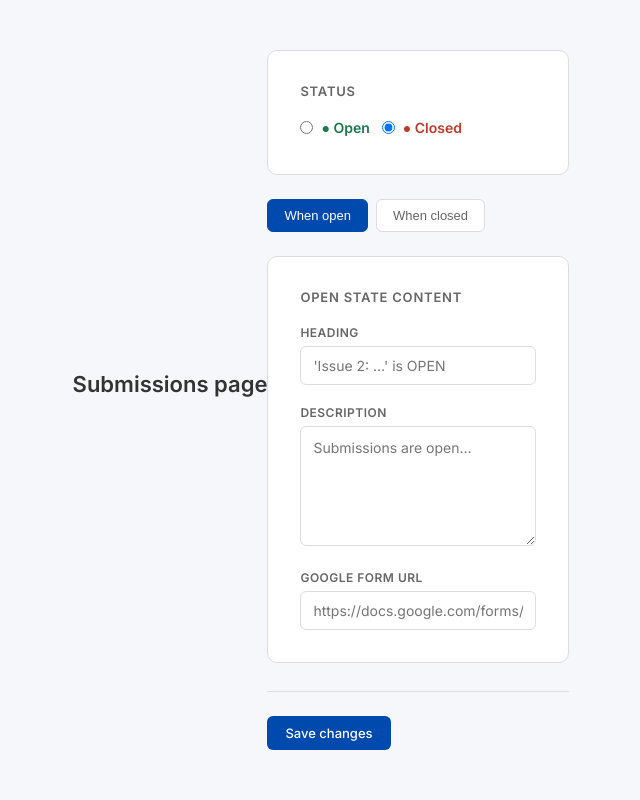
After one commit to evanwongyf/fresh-universe-management-system, a Flask app: template templates/page_submissions.html in a window 1280 px wide. The commit adds this page. Shown: the whole page, without its empty margins (319-959 px from the left). Run offline with Flask 3, Linux system fonts and the light colour scheme; the template is opened without the code that fills it, so the values that code supplies are empty.

Commit message:
Add site-wide page and settings management
New CMS sections (all read/write to R2 fresh-universe/site/):
- Site Settings: footer brand, contact email, Instagram URL
- Home page: welcome heading, body text, banner items
- About Us: heading and description
- Submissions: open/closed toggle, heading, description, form URL (both states)
- Blog page header: heading, description, submit form URL
- Interviews page header: heading, description, optional interview booking URL

Nav updated with Pages dropdown and Settings link.
Dashboard apps_config stat card shows live open/closed status.

Co-Authored-By: Claude Sonnet 4.6 <noreply@anthropic.com>

```diff
--- a/app.py
+++ b/app.py
@@ -18,6 +18,12 @@ from r2_storage import (
     save_staff_to_r2,
     load_staff_applications_from_r2,
     save_staff_applications_to_r2,
+    load_site_settings, save_site_settings,
+    load_home_config, save_home_config,
+    load_about_config, save_about_config,
+    load_submissions_config, save_submissions_config,
+    load_blog_page_config, save_blog_page_config,
+    load_interviews_page_config, save_interviews_page_config,
 )
 
 app = Flask(__name__)
@@ -528,6 +534,155 @@ def _parse_member_form(form):
     return {"name": name, "slug": slug, "role": role, "image": image, "bio": bio}, None
 
 
+# ---------------------------------------------------------------------------
+# Site Settings
+# ---------------------------------------------------------------------------
+_DEFAULT_SETTINGS = {
+    "instagram_url": "https://www.instagram.com/freshuniverse.mag",
+    "contact_email": "freshuniversemagazine@gmail.com",
+    "footer_brand": "Fresh Universe",
+}
+
+@app.route("/settings", methods=["GET", "POST"])
+@login_required
+def site_settings():
+    config = load_site_settings() or _DEFAULT_SETTINGS
+    if request.method == "POST":
+        config = {
+            "instagram_url": request.form.get("instagram_url", "").strip(),
+            "contact_email": request.form.get("contact_email", "").strip(),
+            "footer_brand":  request.form.get("footer_brand", "").strip(),
+        }
+        save_site_settings(config)
+        flash("Site settings saved.", "success")
+        return redirect(url_for("site_settings"))
+    return render_template("site_settings.html", config=config)
+
+# ---------------------------------------------------------------------------
+# Home page
+# ---------------------------------------------------------------------------
+_DEFAULT_HOME = {
+    "welcome_heading": "Welcome",
+    "welcome_text": "Fresh Universe Magazine is a vibrant platform dedicated to showcasing the creative talents of all ages and nationalities. We publish original works of literature, art, photography, and pretty much anything remotely creative! We provide an all-encompassing space for emerging and established creators to share their voices with the world. Our mission is to inspire, connect, and empower creatives through a supportive and inclusive community.",
+    "banner_items": "Literature,Art,Photography,Music,Experimental,Everything",
+}
+
+@app.route("/pages/home", methods=["GET", "POST"])
+@login_required
+def page_home():
+    config = load_home_config() or _DEFAULT_HOME
+    if request.method == "POST":
+        config = {
+            "welcome_heading": request.form.get("welcome_heading", "").strip(),
+            "welcome_text":    request.form.get("welcome_text", "").strip(),
+            "banner_items":    request.form.get("banner_items", "").strip(),
+        }
+        save_home_config(config)
+        flash("Home page saved.", "success")
+        return redirect(url_for("page_home"))
+    return render_template("page_home.html", config=config)
+
+# ---------------------------------------------------------------------------
+# About Us page
+# ---------------------------------------------------------------------------
+_DEFAULT_ABOUT = {
+    "heading":     "A canvas of fresh voices",
+    "description": "Fresh Universe Magazine is a vibrant platform dedicated to showcasing the creative talents of individuals from all walks of life, everywhere! We publish original works of literature, art, photography, experimental work, and other media types. We hope to provide a space for emerging creators to share their voices with the world. Our mission is to inspire, connect, and empower the next generation of artists and storytellers through a supportive and inclusive community.",
+}
+
+@app.route("/pages/about", methods=["GET", "POST"])
+@login_required
+def page_about():
+    config = load_about_config() or _DEFAULT_ABOUT
+    if request.method == "POST":
+        config = {
+            "heading":     request.form.get("heading", "").strip(),
+            "description": request.form.get("description", "").strip(),
+        }
+        save_about_config(config)
+        flash("About Us page saved.", "success")
+        return redirect(url_for("page_about"))
+    return render_template("page_about.html", config=config)
+
+# ---------------------------------------------------------------------------
+# Submissions page
+# ---------------------------------------------------------------------------
+_DEFAULT_SUBMISSIONS = {
+    "is_open":     True,
+    "heading":     "'Issue 2: Bittersweet Blossoms' is OPEN",
+    "description": "Submissions for our second issue, \"Bittersweet Blossoms\" are open! We accept anything creative, with a maximum of 5 submissions for each individual. Please click on the button to access our submission form! We look forward to seeing your submissions!",
+    "form_url":    "https://docs.google.com/forms/d/e/1FAIpQLSe7VdYUW2mfKJSXzgqajt5Wu6sqW3-o6jVICCLX4dNeM3KNeg/viewform?usp=dialog",
+    "closed_heading":     "Issue submissions are currently closed.",
+    "closed_description": "We're currently paused on accepting submissions for our quarterly issues. Please do consider submitting to our lovely fresh blog in the meantime, or booking an artist interview with us if it interests you!",
+}
+
+@app.route("/pages/submissions", methods=["GET", "POST"])
+@login_required
+def page_submissions():
+    config = load_submissions_config() or _DEFAULT_SUBMISSIONS
+    if request.method == "POST":
+        config = {
+            "is_open":            request.form.get("is_open") == "1",
+            "heading":            request.form.get("heading", "").strip(),
+            "description":        request.form.get("description", "").strip(),
+            "form_url":           request.form.get("form_url", "").strip(),
+            "closed_heading":     request.form.get("closed_heading", "").strip(),
+            "closed_description": request.form.get("closed_description", "").strip(),
+        }
+        save_submissions_config(config)
+        flash("Submissions page saved.", "success")
+        return redirect(url_for("page_submissions"))
+    return render_template("page_submissions.html", config=config)
+
+# ---------------------------------------------------------------------------
+# Blog page header
+# ---------------------------------------------------------------------------
+_DEFAULT_BLOG_PAGE = {
+    "heading":     "Blog submissions are open all year round.",
+    "description": "We're actively seeking works from creators of all ages and nationalities to feature on our all-encompassing fresh blog! We welcome original Literature, Art, Photography, Experimental Work and other media types. Please submit a new form for each piece!",
+    "form_url":    "https://docs.google.com/forms/d/e/1FAIpQLScEvU2fPNtD6t7sfV1XRj90IBXq-6qYQX4oqijHf0j9zEv8iw/viewform?usp=header",
+}
+
+@app.route("/pages/blog", methods=["GET", "POST"])
+@login_required
+def page_blog():
+    config = load_blog_page_config() or _DEFAULT_BLOG_PAGE
+    if request.method == "POST":
+        config = {
+            "heading":     request.form.get("heading", "").strip(),
+            "description": request.form.get("description", "").strip(),
+            "form_url":    request.form.get("form_url", "").strip(),
+        }
+        save_blog_page_config(config)
+        flash("Blog page header saved.", "success")
+        return redirect(url_for("page_blog"))
+    return render_template("page_blog.html", config=config)
+
+# ---------------------------------------------------------------------------
+# Interviews page header
+# ---------------------------------------------------------------------------
+_DEFAULT_INTERVIEWS_PAGE = {
+    "heading":     "Fresh interviews with international talents",
+    "description": "We're excited to share conversations with creators in literature, art, music, and film, showcasing their unique voices and creative journeys.",
+    "form_url":    "",
+}
+
+@app.route("/pages/interviews", methods=["GET", "POST"])
+@login_required
+def page_interviews():
+    config = load_interviews_page_config() or _DEFAULT_INTERVIEWS_PAGE
+    if request.method == "POST":
+        config = {
+            "heading":     request.form.get("heading", "").strip(),
+            "description": request.form.get("description", "").strip(),
+            "form_url":    request.form.get("form_url", "").strip(),
+        }
+        save_interviews_page_config(config)
+        flash("Interviews page header saved.", "success")
+        return redirect(url_for("page_interviews"))
+    return render_template("page_interviews.html", config=config)
+
+
 if __name__ == "__main__":
     ensure_project_folder()
     app.run(debug=True, port=5001)
--- a/templates/base.html
+++ b/templates/base.html
@@ -313,6 +339,17 @@
       <a href="{{ url_for('issues') }}" {% if 'issue' in request.endpoint %}class="active"{% endif %}>Issues</a>
       <a href="{{ url_for('masthead') }}" {% if 'masthead' in request.endpoint %}class="active"{% endif %}>Masthead</a>
       <a href="{{ url_for('staff_applications') }}" {% if request.endpoint == 'staff_applications' %}class="active"{% endif %}>Staff Apps</a>
+      <div class="nav-dropdown">
+        <a href="#" {% if 'page_' in request.endpoint %}class="active"{% endif %}>Pages ▾</a>
+        <div class="nav-dropdown-menu">
+          <a href="{{ url_for('page_home') }}">Home</a>
+          <a href="{{ url_for('page_about') }}">About Us</a>
+          <a href="{{ url_for('page_blog') }}">Blog header</a>
+          <a href="{{ url_for('page_interviews') }}">Interviews header</a>
+          <a href="{{ url_for('page_submissions') }}">Submissions</a>
+        </div>
+      </div>
+      <a href="{{ url_for('site_settings') }}" {% if request.endpoint == 'site_settings' %}class="active"{% endif %}>Settings</a>
       <span class="nav-user">{{ session.user }}</span>
       <a href="{{ url_for('logout') }}">Log out</a>
     </div>
--- /dev/null
+++ b/templates/page_submissions.html
@@ -0,0 +1,91 @@
+{% extends "base.html" %}
+{% block title %}Submissions Page — Fresh Universe CMS{% endblock %}
+
+{% block head %}
+<style>
+  .tab-group { display:flex; gap:8px; margin-bottom:24px; }
+  .tab { padding:8px 16px; border-radius:6px; font-size:13px; font-weight:500; cursor:pointer; border:1px solid var(--gray-4); background:var(--white); color:var(--gray-2); transition:all 0.15s; }
+  .tab.active { background:var(--blue); color:var(--white); border-color:var(--blue); }
+  .tab-panel { display:none; }
+  .tab-panel.active { display:block; }
+</style>
+{% endblock %}
+
+{% block content %}
+<div class="page-header">
+  <h1>Submissions page</h1>
+</div>
+
+<form method="POST">
+  <div class="form-card" style="margin-bottom:24px;">
+    <p class="section-title" style="margin-bottom:20px;">Status</p>
+    <div style="display:flex;gap:12px;">
+      <label style="display:flex;align-items:center;gap:8px;cursor:pointer;font-size:14px;font-weight:400;text-transform:none;letter-spacing:0;">
+        <input type="radio" name="is_open" value="1" {% if config.is_open %}checked{% endif %}>
+        <span style="color:var(--green);font-weight:600;">● Open</span>
+      </label>
+      <label style="display:flex;align-items:center;gap:8px;cursor:pointer;font-size:14px;font-weight:400;text-transform:none;letter-spacing:0;">
+        <input type="radio" name="is_open" value="0" {% if not config.is_open %}checked{% endif %}>
+        <span style="color:var(--red);font-weight:600;">● Closed</span>
+      </label>
+    </div>
+  </div>
+
+  <div class="tab-group">
+    <button type="button" class="tab active" onclick="showTab('open')">When open</button>
+    <button type="button" class="tab" onclick="showTab('closed')">When closed</button>
+  </div>
+
+  <div id="tab-open" class="tab-panel active">
+    <div class="form-card" style="margin-bottom:24px;">
+      <p class="section-title" style="margin-bottom:20px;">Open state content</p>
+      <div class="form-group">
+        <label for="heading">Heading</label>
+        <input type="text" id="heading" name="heading"
+               value="{{ config.heading or '' }}"
+               placeholder="'Issue 2: …' is OPEN">
+      </div>
+      <div class="form-group">
+        <label for="description">Description</label>
+        <textarea id="description" name="description" rows="4"
+                  placeholder="Submissions are open…">{{ config.description or '' }}</textarea>
+      </div>
+      <div class="form-group" style="margin-bottom:0;">
+        <label for="form_url">Google Form URL</label>
+        <input type="text" id="form_url" name="form_url"
+               value="{{ config.form_url or '' }}" placeholder="https://docs.google.com/forms/…">
+      </div>
+    </div>
+  </div>
+
+  <div id="tab-closed" class="tab-panel">
+    <div class="form-card" style="margin-bottom:24px;">
+      <p class="section-title" style="margin-bottom:20px;">Closed state content</p>
+      <div class="form-group">
+        <label for="closed_heading">Heading</label>
+        <input type="text" id="closed_heading" name="closed_heading"
+               value="{{ config.closed_heading or '' }}"
+               placeholder="Issue submissions are currently closed.">
+      </div>
+      <div class="form-group" style="margin-bottom:0;">
+        <label for="closed_description">Description</label>
+        <textarea id="closed_description" name="closed_description" rows="4"
+                  placeholder="Submissions are closed…">{{ config.closed_description or '' }}</textarea>
+      </div>
+    </div>
+  </div>
+
+  <div class="form-actions">
+    <button type="submit" class="btn btn-primary">Save changes</button>
+  </div>
+</form>
+
+<script>
+  function showTab(name) {
+    document.querySelectorAll('.tab-panel').forEach(p => p.classList.remove('active'));
+    document.querySelectorAll('.tab').forEach(t => t.classList.remove('active'));
+    document.getElementById('tab-' + name).classList.add('active');
+    event.target.classList.add('active');
+  }
+</script>
+{% endblock %}
```
Also changed, not shown: other parts of templates/base.html (+26 -0 lines), r2_storage.py (+58 -0 lines), templates/page_about.html (added, +28 -0 lines), templates/page_blog.html (added, +34 -0 lines), templates/page_home.html (added, +39 -0 lines), templates/page_interviews.html (added, +35 -0 lines), templates/site_settings.html (added, +34 -0 lines).
